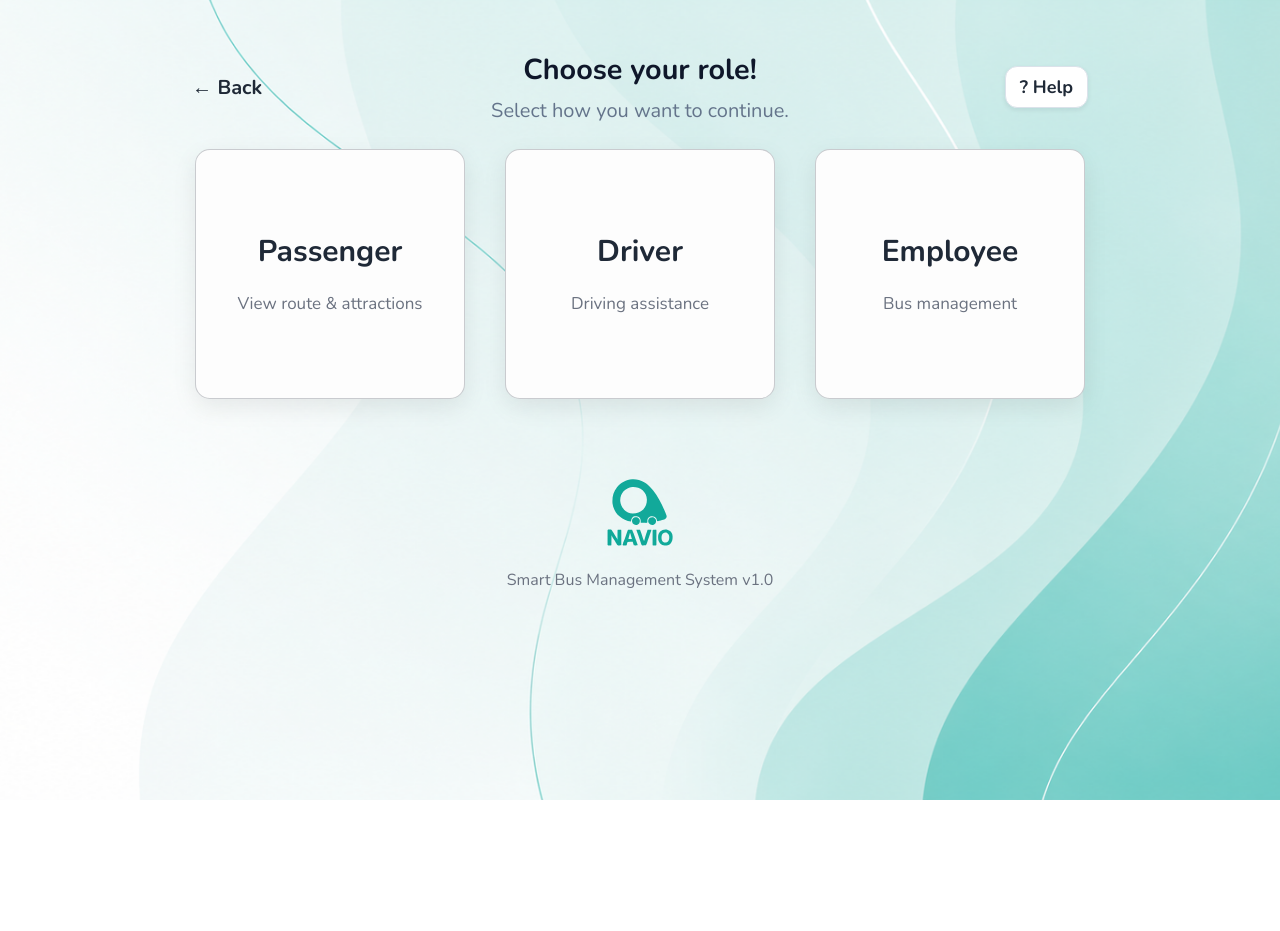
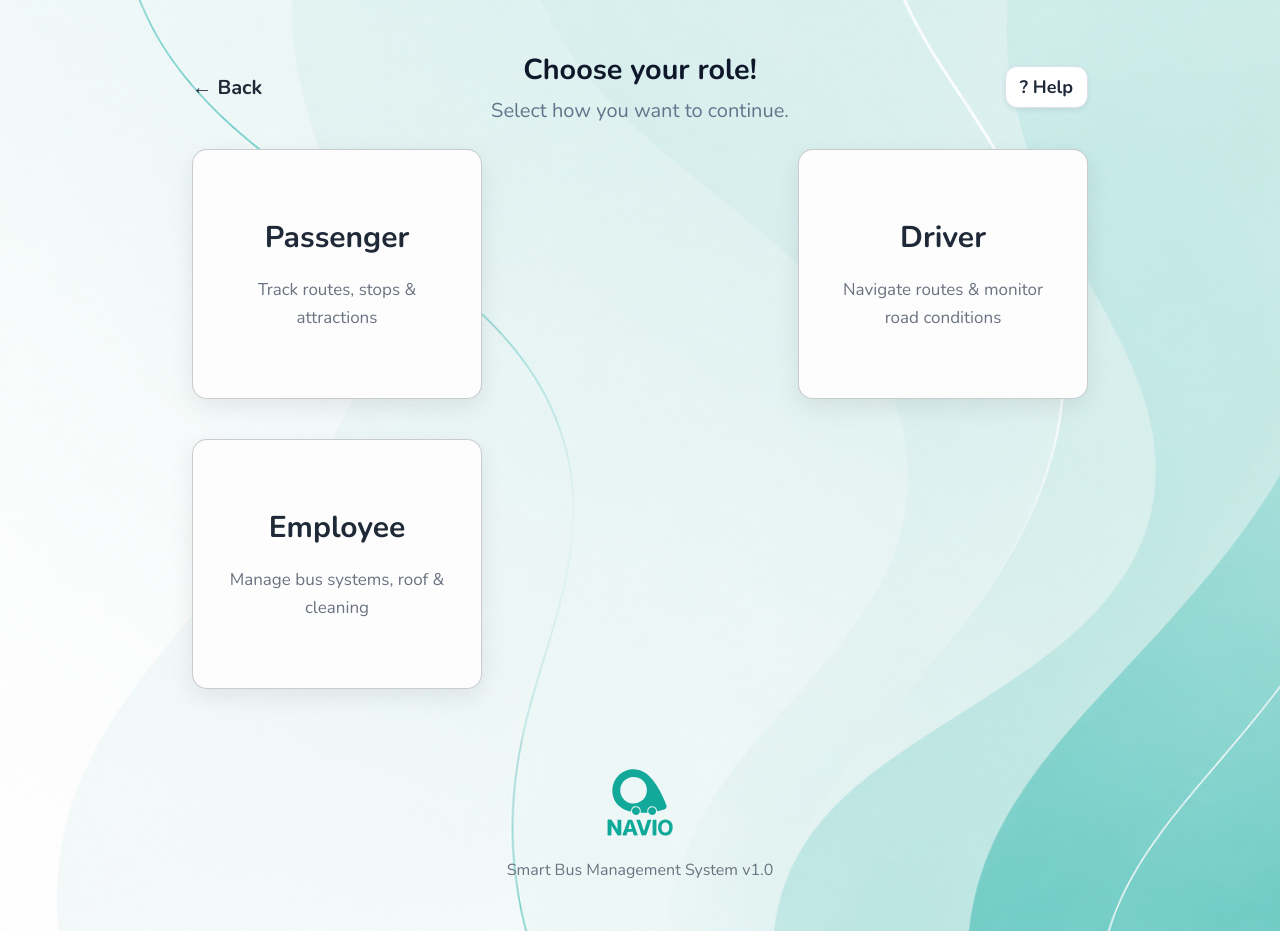
Before and after one commit to anastasiapapadakh0-gif/navio, a React (Vite) app: page /choose-role in a window 1280 px wide. Before the commit the page ends 800 px from the top, so only its background shows below. Built offline with nearby package versions, Linux system fonts and the light colour scheme.

Commit message:
improve role cards layout and descriptions

```diff
--- a/src/pages/ChooseRole/ChooseRole.css
+++ b/src/pages/ChooseRole/ChooseRole.css
@@ -14,13 +14,14 @@ p {
     margin-bottom: 50px;
 }
 .choose-role-cards {
+    width: 80%;
     display: flex;
-    justify-content: center;
+    justify-content:space-between;
     gap: 40px;
     flex-wrap: wrap;
 }
 .role-card {
-    width: 270px;
+    width: 290px;
     height: 250px;
     background: #fdfdfd;
     border-radius: 15px;
--- a/src/pages/ChooseRole/ChooseRole.jsx
+++ b/src/pages/ChooseRole/ChooseRole.jsx
@@ -26,17 +26,17 @@ function ChooseRole() {
 
           <div className="role-card" onClick={() => navigate("/passenger")}>
             <h2>Passenger</h2>
-            <span>View route & attractions</span>
+            <span>Track routes, stops & attractions</span>
           </div>
 
           <div className="role-card" onClick={() => navigate("/driver")}>
             <h2>Driver</h2>
-            <span>Driving assistance</span>
+            <span>Navigate routes & monitor road conditions</span>
           </div>
 
           <div className="role-card" onClick={() => navigate("/employee")}>
             <h2>Employee</h2>
-            <span>Bus management</span>
+            <span>Manage bus systems, roof & cleaning</span>
           </div>
 
         </div>
```
